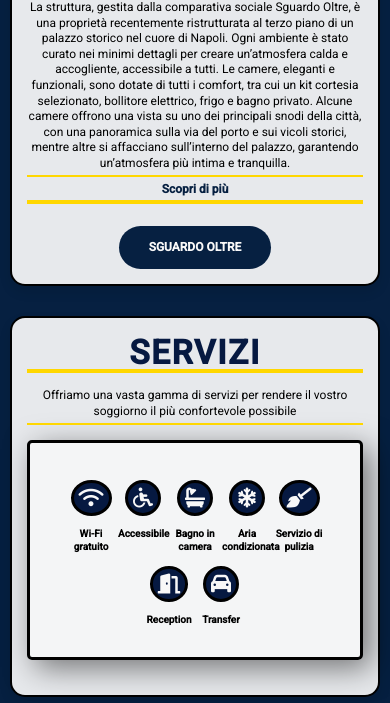
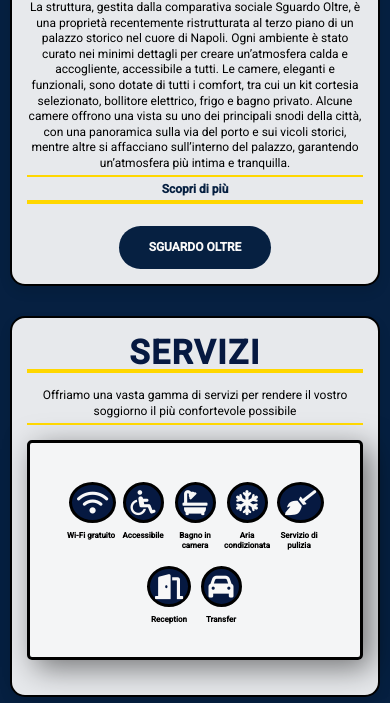
Before and after one commit to SguardoOltre/ProspettivaMedina, a plain HTML site: page index.html in a window 390 px wide. Shown: the part 397-1100 px from the top of the page. Drawn offline with nearby package versions, Linux system fonts and the light colour scheme.

Commit message:
Update index.html

```diff
--- a/index.html
+++ b/index.html
@@ -183,9 +183,14 @@ button:hover {
     }
 
     .servizio i {
-        font-size: 20px;
-        margin: 1px;
+        font-size: 25px;
+        margin: 3px;
     }
+     .servizio p {
+            margin-top: 5px;
+            font-size: 8px;
+            color: #000000;
+        }
 
     .servizi-container {
         justify-content: center;
```
